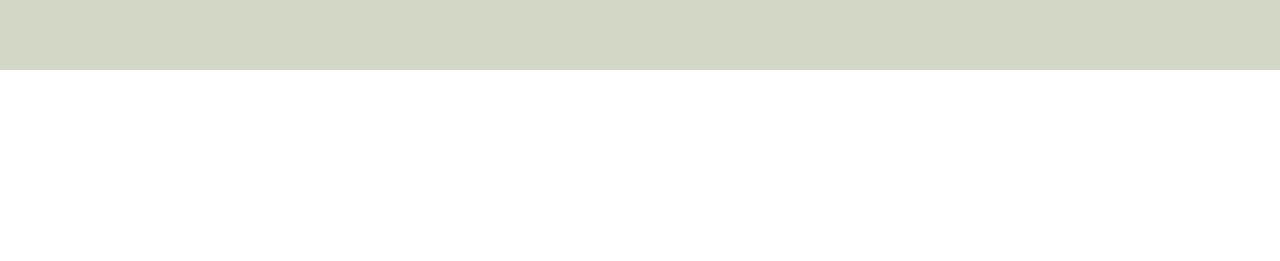
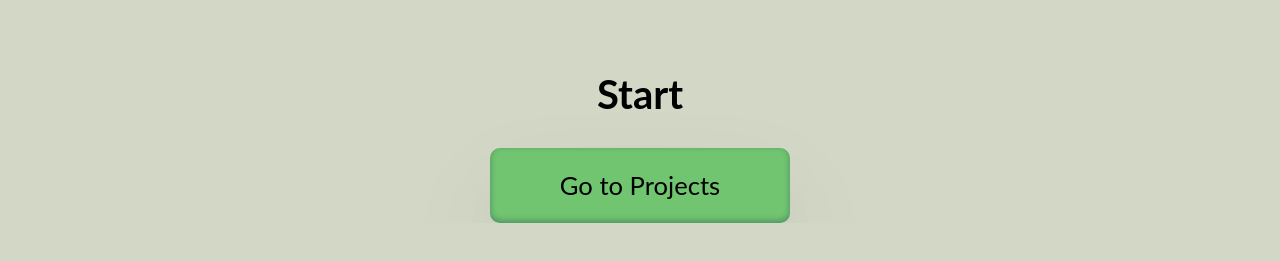
Before and after one commit to LuisFelipe09/co2-web-app, a React (Create React App) app: page / in a window 1280 px wide. Shown: the part 2558-2819 px from the top of the page. Before the commit the page ends 2628 px from the top, so only its background shows below. Built offline with nearby package versions, Linux system fonts and the light colour scheme.

Commit message:
Add last section to go to projects

```diff
--- /dev/null
+++ b/src/components/Home/GoToProjects.jsx
@@ -0,0 +1,16 @@
+import React from 'react'
+import { Link } from 'react-router-dom'
+import { GoToProjectsSectionStyled } from '../../styles/Home/GoToProjects'
+
+const GoToProjects = () => {
+  return (
+    <GoToProjectsSectionStyled>
+    <h2>Start</h2>
+    <button className='link-button'>
+      <Link to={'/projects'}>Go to Projects</Link>
+    </button>
+    </GoToProjectsSectionStyled>
+  )
+}
+
+export default GoToProjects
--- /dev/null
+++ b/src/styles/Home/GoToProjects.js
@@ -0,0 +1,30 @@
+import styled from 'styled-components'
+
+export const GoToProjectsSectionStyled = styled.section`
+  width: 100%;
+  display: flex;
+  flex-direction: column;
+  margin-bottom: 100px;
+
+  & > h2{
+    font-size: 2.5rem;
+    margin: 0 auto;
+  }
+
+  & > .link-button{
+    width: 300px;
+    border-radius: 10px;
+    height: 75px;
+    background-color: #71c571;
+    margin: 0 auto;
+    margin-top: 30px;
+    font-size: 1.6rem;
+    border: none;
+    box-shadow: rgba(50, 50, 93, 0.25) 0px 50px 100px -20px, rgba(0, 0, 0, 0.3) 0px 30px 60px -30px, rgba(10, 37, 64, 0.35) 0px -2px 6px 0px inset;
+
+    & > a{
+      text-decoration: none;
+      color: #000;
+    }
+  }
+`
--- a/src/views/home/index.js
+++ b/src/views/home/index.js
@@ -1,5 +1,6 @@
 import React from 'react'
 import CO2Bonds from '../../components/Home/CO2Bonds'
+import GoToProjects from '../../components/Home/GoToProjects'
 import Introduction from '../../components/Home/Introduction'
 import Participate from '../../components/Home/Participate'
 import { Main } from '../../styles/Layout/GeneralStyles'
@@ -10,6 +11,7 @@ const Home = () => {
       <Introduction/>
       <CO2Bonds/>
       <Participate/>
+      <GoToProjects/>
     </Main>
   )
 }
```
